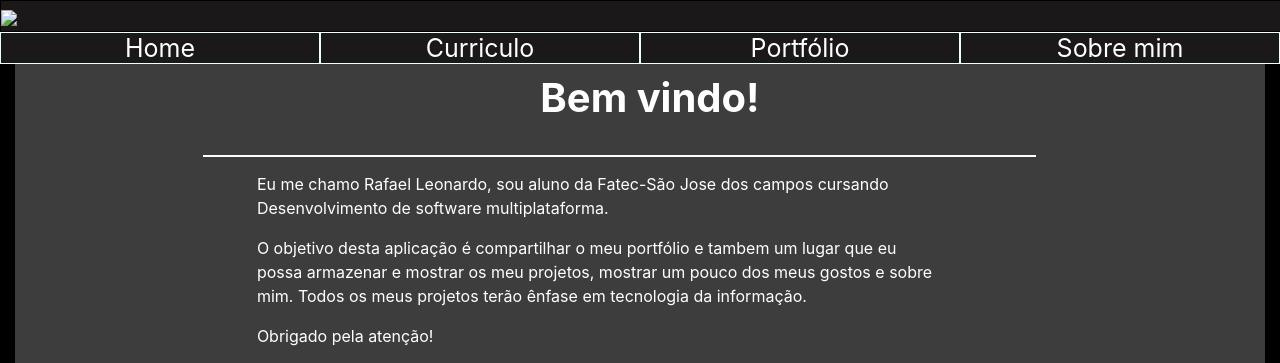
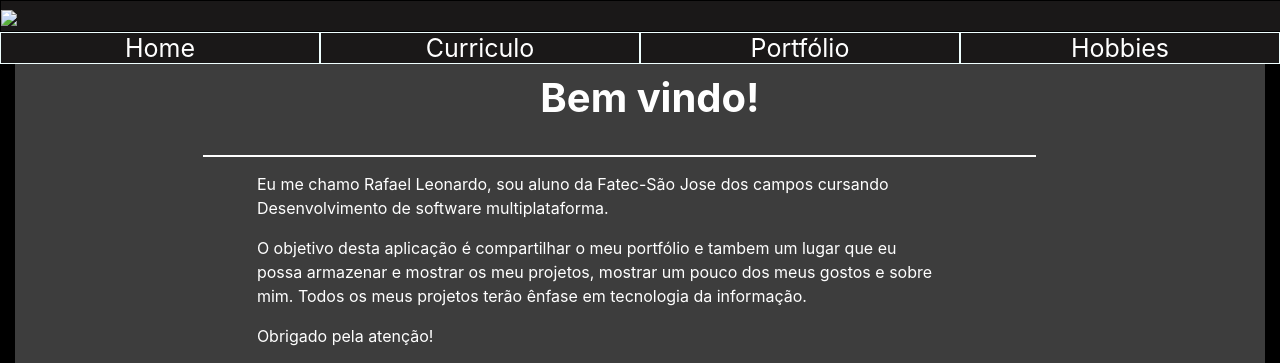
Before and after one commit to Rafael-leonardo/portfolio-Design-Digital, a Python web app: template templates/index.html in a window 1280 px wide. Shown: the top 363 px of the page. Run offline with Jinja, Linux system fonts and the light colour scheme; the template is opened without the code that fills it, so the values that code supplies are empty; some libraries are stand-ins or nearby versions.

Commit message:
envio de correção

```diff
--- a/templates/curriculo.html
+++ b/templates/curriculo.html
@@ -28,7 +28,7 @@
                 <font color=white>Portfólio</font>
             </a></div>
         <div><a href='sobreMim.html' style='text-decoration: none'>
-                <font color=white>Sobre mim</font>
+                <font color=white>Hobbies</font>
             </a></div>
     </div>
 
--- a/templates/index.html
+++ b/templates/index.html
@@ -28,7 +28,7 @@
                 <font color=white>Portfólio</font>
             </a></div>
         <div><a href='sobreMim.html' style='text-decoration: none'>
-                <font color=white>Sobre mim</font>
+                <font color=white>Hobbies</font>
             </a></div>
     </div>
 
--- a/templates/portfolio.html
+++ b/templates/portfolio.html
@@ -28,7 +28,7 @@
                 <font color=white>Portfólio</font>
             </a></div>
         <div><a href='sobreMim.html' style='text-decoration: none'>
-                <font color=white>Sobre mim</font>
+                <font color=white>Hobbies</font>
             </a></div>
     </div>
     <div class="col col-12">
--- a/templates/sobreMim.html
+++ b/templates/sobreMim.html
@@ -28,7 +28,7 @@
                 <font color=white>Portfólio</font>
             </a></div>
         <div><a href='sobreMim.html' style='text-decoration: none'>
-                <font color=white>Sobre mim</font>
+                <font color=white>Hobbies</font>
             </a></div>
     </div>
     <div class="col col-12">
@@ -49,7 +49,7 @@
                                     <p>Uma das minhas principais coisas que cosidero é jogar
                                          volei, jogar jogos em geral,assistir animes, tocar flauta e conhecer novas tecnologias em TI.</p>
                                 </div>
-                                <div class="col-3" style="margin-top: 15px;"><img class="fotoPortfolio" style="width: 400px;"
+                                <div class="col-3" style="margin-top: 15px;"><img class="fotoPortfolio" style="width: 300px;"
                                     src="../static/imagem/wildRift.jpg" alt="Imagem Wild Rift"></div>
                             </div>
                         </div>
```
